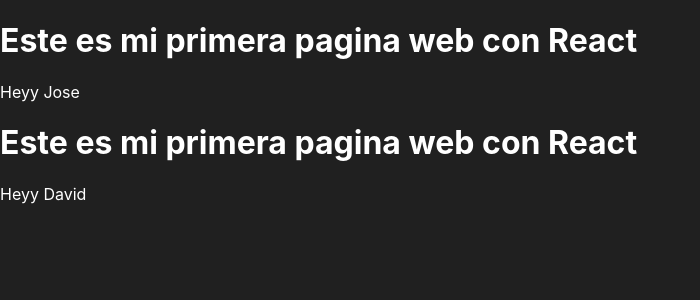
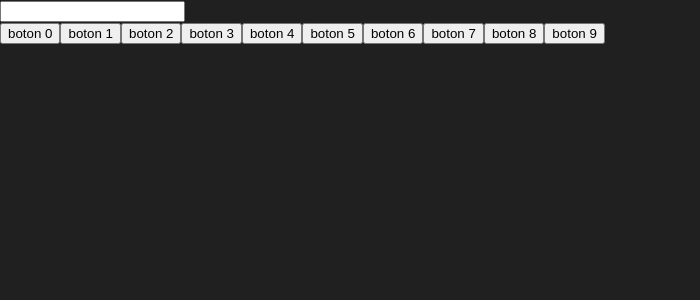
Before and after one commit to DeiviGT1/practica-react, a React (Create React App) app: page / in a window 1280 px wide. Shown: the top 300 px of the page, without its empty margins (0-700 px from the left). Built offline with nearby package versions, Linux system fonts and the light colour scheme.

Commit message:
Inicios de la calculadora

```diff
--- a/public/index.html
+++ b/public/index.html
@@ -10,10 +10,12 @@
       content="Web site created using create-react-app"
     />
     <link rel="apple-touch-icon" href="%PUBLIC_URL%/logo192.png" />
+
     <!--
       manifest.json provides metadata used when your web app is installed on a
       user's mobile device or desktop. See https://developers.google.com/web/fundamentals/web-app-manifest/
     -->
+
     <!--
       Notice the use of %PUBLIC_URL% in the tags above.
       It will be replaced with the URL of the `public` folder during the build.
--- a/src/App.js
+++ b/src/App.js
@@ -1,15 +1,16 @@
-import React from 'react';
-import Base from './base';
+import { Panel } from './panel';
+import Boton from './boton';
 
-function App() {
+const App = () => {
+
+
   return (
     <div>
-      <Base
-        nombre = "Jose"/>
-      <Base
-        nombre = "David"/>
+      <Panel/>
+      <Boton
+      numeros = {10}/>
     </div>
   );
-}
+};
 
 export default App
--- a/src/base.js
+++ /dev/null
@@ -1,18 +0,0 @@
-import React from 'react';
-
-function Base(props) {
-  return (
-    <div>
-      <header>
-          <span>
-            <h1> Este es mi primera pagina web con React</h1>
-          </span>
-        <p>
-            Heyy {props.nombre}
-        </p>
-      </header>
-    </div>
-  )
-}
-
-export default Base
--- /dev/null
+++ b/src/boton.js
@@ -0,0 +1,17 @@
+function Boton(props) {
+
+    const numbers = Array.from({ length: props.numeros }, (_, i) => i);
+    const handleClick = (number) => {
+        console.log(number);
+      }
+
+    return(
+        <div>
+        {numbers.map(number => (
+            <button key={number} onClick={() => handleClick(number)}>boton {number}</button>
+        ))}
+        </div>
+    )
+}
+
+export default Boton
--- /dev/null
+++ b/src/panel.js
@@ -0,0 +1,7 @@
+function Panel (){
+    return(
+        <input className="text"></input>
+    )
+}
+
+export {Panel}
```
